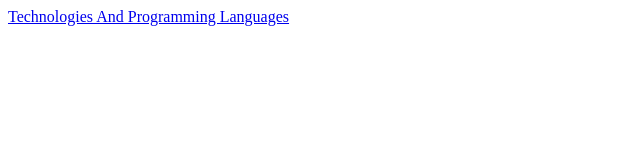
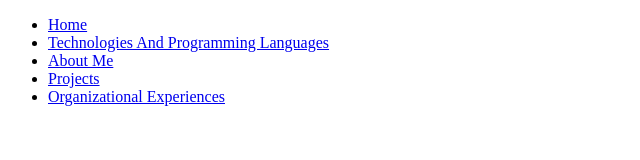
Before and after one commit to DeltDev/portofolio-webdev-13522036, a plain HTML site: page src/index.html in a window 1280 px wide. Shown: the whole page, without its empty margins (0-640 px from the left). Drawn offline with Linux system fonts and the light colour scheme.

Commit message:
Page content sketch 2

```diff
--- a/src/index.html
+++ b/src/index.html
@@ -5,7 +5,12 @@
     <title>DeltDev - Akbar Al Fattah</title>
 </head>
 <body>
-    <a href="techs.html">Technologies And Programming Languages</a>
-    <a href=""></a>
+<ul>
+    <li><a href="index.html">Home</a></li>
+    <li><a href="techs.html">Technologies And Programming Languages</a></li>
+    <li><a href="aboutme.html">About Me</a></li>
+    <li><a href="projects.html">Projects</a></li>
+    <li><a href="experience.html">Organizational Experiences</a></li>
+</ul>
 </body>
 </html>
```
Also changed, not shown: src/aboutme.html (added, +10 -0 lines), src/experience.html (added, +10 -0 lines), src/projects.html (added, +10 -0 lines), src/techs.html (+1 -1 lines).
